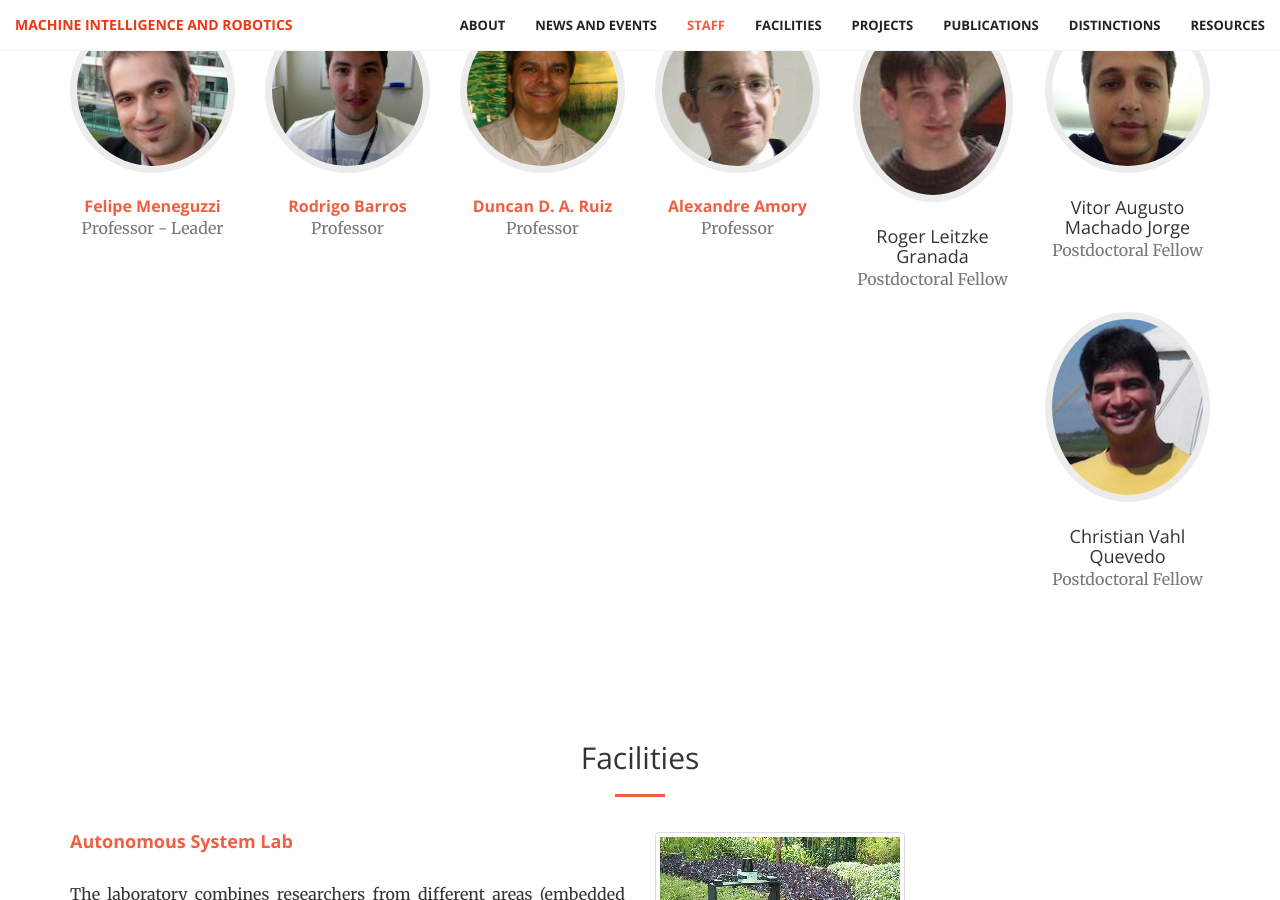
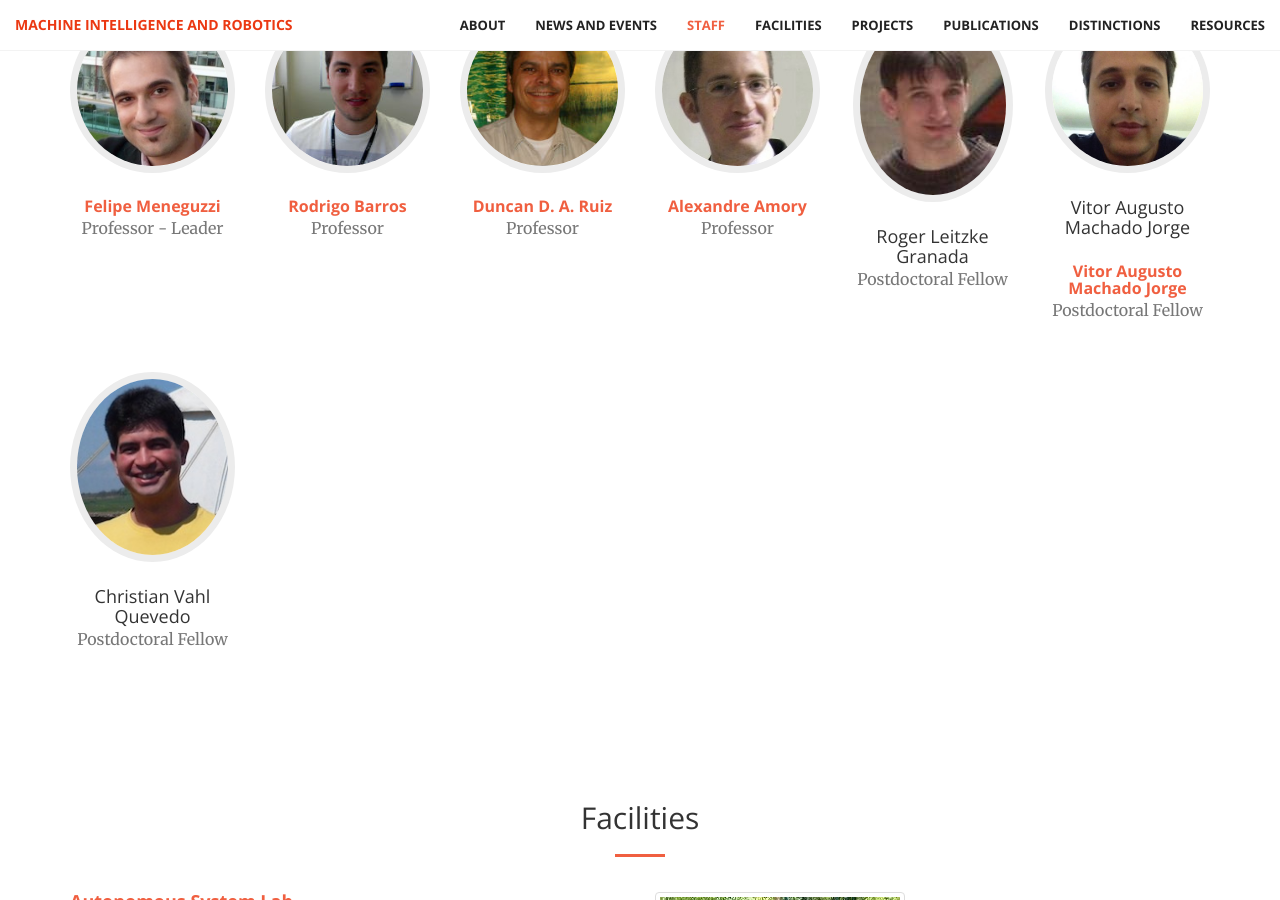
Before and after one commit to mir-pucrs/mir-pucrs, a Jekyll site: the page built from index.html, in a window 1280 px wide and 900 px high, scrolled down 2961 px. Built offline with Jekyll 4.4.1, drawn with Linux system fonts in a browser that asks for light colours; nearby versions of some CDN libraries.

Commit message:
added Vitor's lattes

```diff
--- a/_includes/staff.html
+++ b/_includes/staff.html
@@ -69,6 +69,7 @@
                     <div class="team-member">
                         <img src="img/team/vitor.jpg" class="img-responsive img-circle" alt="">
                         <h4>Vitor Augusto Machado Jorge</h4>
+                        <h4 class="teste"><a href="http://lattes.cnpq.br/3206235048453355">Vitor Augusto Machado Jorge</a></h4>
                         <p class="text-muted">Postdoctoral Fellow</p>
                     </div>
                 </div>
```
